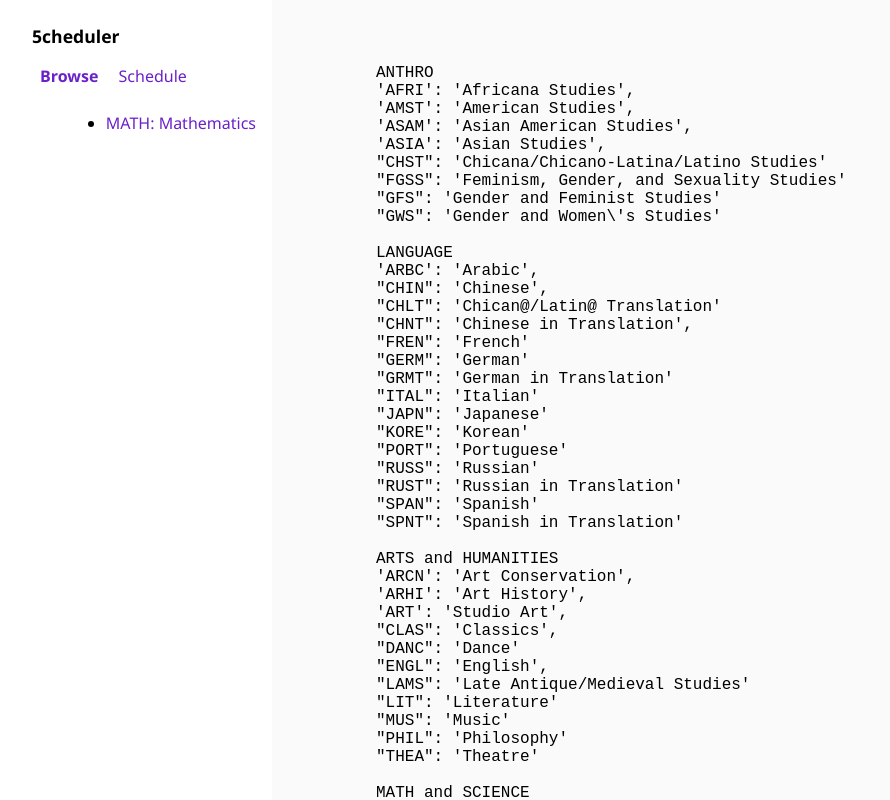
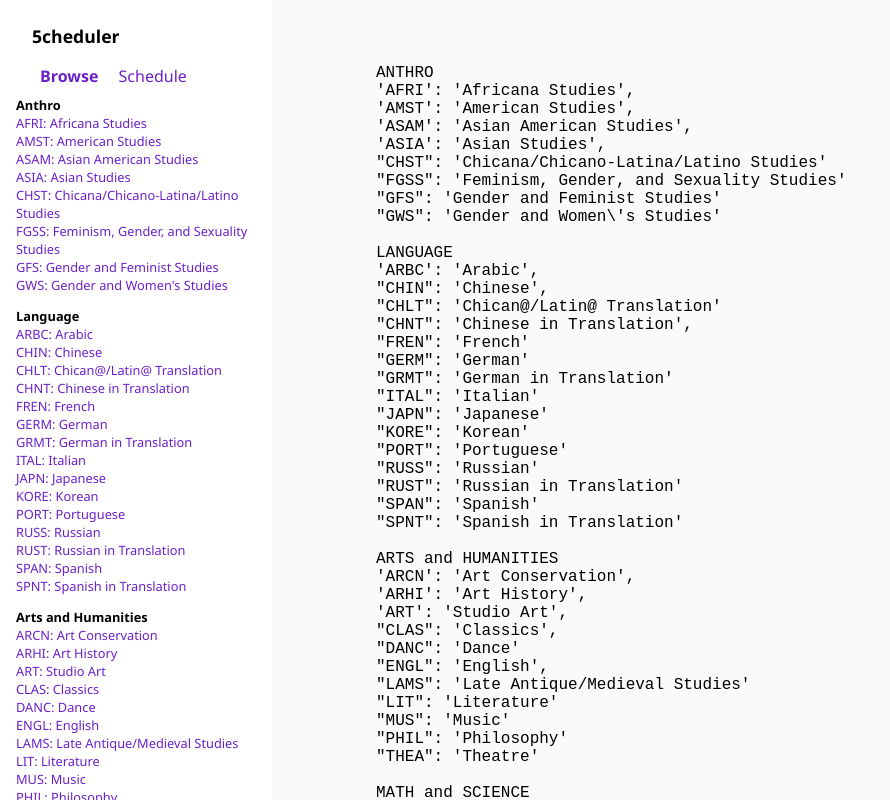
Before and after one commit to bitsofpancake/hmc-portal, a plain HTML site: page index.html in a window 1280 px wide. Both pictures are taken after a click on the link "Browse". Shown: the top 800 px of the page, without its empty margins (0-890 px from the left). Drawn offline with Linux system fonts and the light colour scheme.

Commit message:
categories

```diff
--- a/catalog.js
+++ b/catalog.js
@@ -168,6 +168,134 @@ var Catalog = new function () {
 
 	}
 
+	var categories = {
+
+		'Anthro': {
+			'AFRI': 'Africana Studies',
+			'AMST': 'American Studies',
+			'ASAM': 'Asian American Studies',
+			'ASIA': 'Asian Studies',
+			"CHST": 'Chicana/Chicano-Latina/Latino Studies',
+			"FGSS": 'Feminism, Gender, and Sexuality Studies',
+			"GFS": 'Gender and Feminist Studies',
+			"GWS": 'Gender and Women\'s Studies'
+		},
+
+		'Language': {
+			'ARBC': 'Arabic',
+			"CHIN": 'Chinese',
+			"CHLT": 'Chican@/Latin@ Translation',
+			"CHNT": 'Chinese in Translation',
+			"FREN": 'French',
+			"GERM": 'German',
+			"GRMT": 'German in Translation',
+			"ITAL": 'Italian',
+			"JAPN": 'Japanese',
+			"KORE": 'Korean',
+			"PORT": 'Portuguese',
+			"RUSS": 'Russian',
+			"RUST": 'Russian in Translation',
+			"SPAN": 'Spanish',
+			"SPNT": 'Spanish in Translation'
+		},
+
+		'Arts and Humanities': {
+			'ARCN': 'Art Conservation',
+			'ARHI': 'Art History',
+			'ART': 'Studio Art',
+			"CLAS": 'Classics',
+			"DANC": 'Dance',
+			"ENGL": 'English',
+			"LAMS": 'Late Antique/Medieval Studies',
+			"LIT": 'Literature',
+			"MUS": 'Music',
+			"PHIL": 'Philosophy',
+			"THEA": 'Theatre'
+		},
+
+		'Math and Science': {
+			'AISS': 'Accelerated Integrated Science Sequence',
+			'AS': 'Aerospace Studies',
+			'ASTR': 'Astronomy',
+			'BIOL': 'Biology',
+			'CHEM': 'Chemistry',
+			"CSCI": 'Computer Science',
+			"CSMT": 'Computer Science/Mathematics',
+			"ENGR": 'Engineering',
+			"GEOL": 'Geology',
+			"MATH": 'Mathematics',
+			"MOBI": 'Molecular Biology',
+			"NEUR": 'Neuroscience',
+			"PHYS": 'Physics',
+		},
+
+		'Social Science': {
+			'ANTH': 'Anthropology',
+			"ECON": 'Economics',
+			"HIST": 'History',
+			"IR": 'International Relations',
+			"LGCS": 'Linguistics and Cognitive Science',
+			"POLI": 'Politics',
+			"PSYC": 'Psychology',
+			"SOC": 'Sociology'
+		},
+
+		'Other': {
+			"CL": 'Core Lab',
+			"CORE": 'Core',
+			"CREA": 'Creative Studies',
+			"EA": 'Environmental Analysis',
+			"EDUC": 'Education',
+			"FHS": 'Freshman Humanities Seminar',
+			"FLAN": 'Foreign Languages',
+			"GOVT": 'Government',
+			"HMSC": 'Humanities Major: Culture',
+			"HSID": 'History of Ideas',
+			"HUM": 'Humanities',
+			"ID": 'Interdisciplinary Studies',
+			"IE": 'Integrative Experience',
+			"IIS": 'International/Intercultural Studies',
+			"LAST": 'Latin American Studies',
+			"LGST": 'Legal Studies',
+			"MCSI": 'Monroe Center, Social Inquiry',
+			"MES": 'Middle Eastern Studies',
+			"MGT": 'Management',
+			"MILS": 'Military Science',
+			"MLLC": 'Modern Language, Literature, and Culture',
+			"MS": 'Media Studies',
+			"ONT": 'Ontario Program',
+			"ORST": 'Organizational Studies',
+			"OSCI": 'Interdisciplinary/Other Science',
+			"PE": 'Physical Education',
+			"POST": 'Political Studies',
+			"PP": 'Politics and Policy',
+			"PPA": 'Public Policy Analysis',
+			"PPE": 'Philosophy, Politics, and Economics',
+			"REL": 'Religion',
+			"RLIT": 'Romance Literatures',
+			"RLST": 'Religious Studies',
+			"SPCH": 'Speech',
+			"SPE": 'School of Politics and Economics',
+			"STS": 'Science, Technology, Society',
+			"THES": 'Senior Thesis',
+			"WRIT": 'Writing'
+		}
+	};
+
+	// Populate the categories list.
+	for (var cat in categories) {
+		var catEl = document.createElement('li');
+		catEl.innerHTML = '<span>' + cat + '</span>';
+		var discsEl = document.createElement('ul');
+		for (var disc in categories[cat]) {
+			var discEl = document.createElement('li');
+			discEl.innerHTML = '<a href="#catalog/' + YEAR + '/' + SESS + '/' + disc + '">' + disc + ': ' + categories[cat][disc] + '</a>';
+			discsEl.appendChild(discEl);
+		}
+		catEl.appendChild(discsEl);
+		document.querySelector('#categories').appendChild(catEl);
+	}
+
 	// When a course is clicked, perform the appropriate action.
 	document.querySelector('#courses').onclick = function (e) {
 
--- a/index.html
+++ b/index.html
@@ -23,9 +23,7 @@
 				<button type="button" id="page-right">&gt;</button>
 			</form>
 
-			<ul class="view catalog-view">
-				<li><a href="#catalog/2014/FA/MATH">MATH: Mathematics</a></li>
-			</ul>
+			<ul id="categories" class="view catalog-view"></ul>
 
 			<!--form id="search" class="view catalog-view">
 				<select id="cat">
@@ -215,6 +213,10 @@ SOCIAL SCIENCE
 			</table>
 		</div>
 
+		<script type="text/javascript">
+			var YEAR = 2014;
+			var SESS = 'FA';
+		</script>
 		<script type="text/javascript" src="scheduler.js"></script>
 		<script type="text/javascript" src="catalog.js"></script>
 		<script type="text/javascript" src="courses.js"></script>
--- a/portal.css
+++ b/portal.css
@@ -22,19 +22,27 @@ a:hover {
 	text-decoration: underline;
 }
 
+ul {
+	list-style-type: none;
+	margin: 0;
+	padding: 0;
+}
+ul li {
+	margin: 0;
+}
+
 header {
 	top: 0;
 	left: 0;
 	bottom: 0;
 	width: 15em;
-	overflow: hidden;
+	overflow: auto;
 	padding: 1em;
 	background-color: white;
 	position: fixed;
 	z-index: 10;
 }
 #nav {
-	float: left;
 	margin: 0 1em;
 	line-height: 2.5em;
 }
@@ -50,9 +58,8 @@ header {
 #nav a.selected {
 	font-weight: bold;
 }
+
 header .view {
-	float: right;
-	text-align: right;
 }
 
 .view {
@@ -263,6 +270,16 @@ body > .catalog-list-view {
 	text-align: left;
 }
 
+#categories {
+	font-size: 0.8em;
+}
+#categories span {
+	font-weight: bold;
+}
+#categories > li {
+	margin-bottom: 1em;
+}
+
 .crs-HM { color: gold; }
 .crs-PO { color: blue; }
 .crs-CM { color: red; }
```
